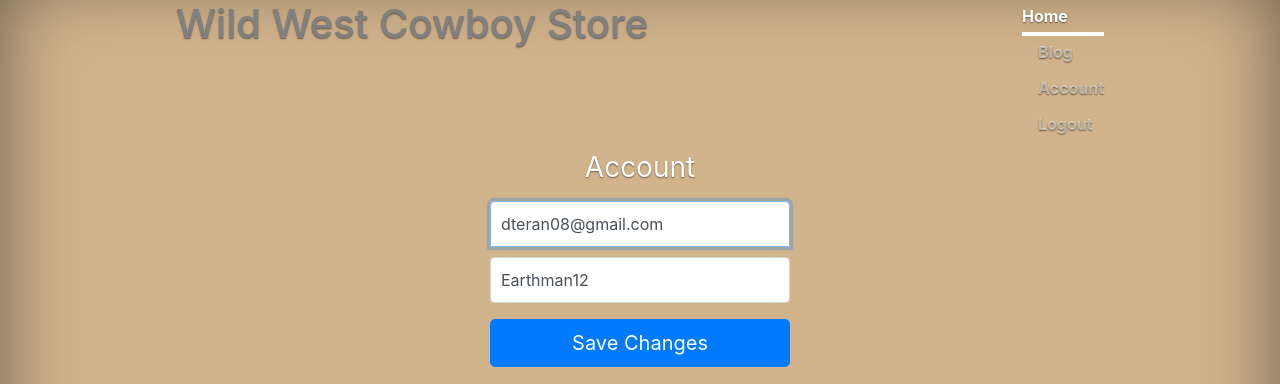
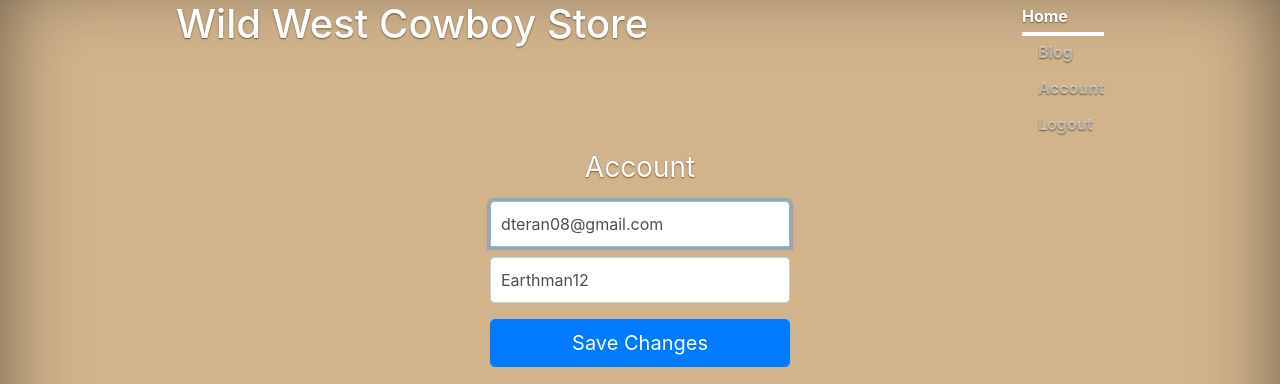
Before and after one commit to Earthman12/wild_west_cowboy_store_site, a Django app: page /account/ in a window 1280 px wide. Shown: the part 24-408 px from the top of the page. Run offline with Django 3.2, Linux system fonts and the light colour scheme; a user stored in the database is signed in; data comes from the database, SQL or seed files in the repository; some libraries are stand-ins or nearby versions.

Commit message:
Update header.html

```diff
--- a/templates/snippets/header.html
+++ b/templates/snippets/header.html
@@ -40,6 +40,7 @@
 
     .masthead-brand {
     margin-bottom: 0;
+    color: #fff;
     }
 
     .nav-masthead .nav-link {
@@ -79,7 +80,7 @@
     <header class="masthead mb-auto">
         <div>
             <h1>
-                <a class = "masthead-brand" href = "{% url 'home' %}">Wild West Cowboy Store</a>
+                <a class = "masthead-brand active" href = "{% url 'home' %}">Wild West Cowboy Store</a>
             </h1>
 
             <nav class="nav nav-masthead justify-content-center">
```
